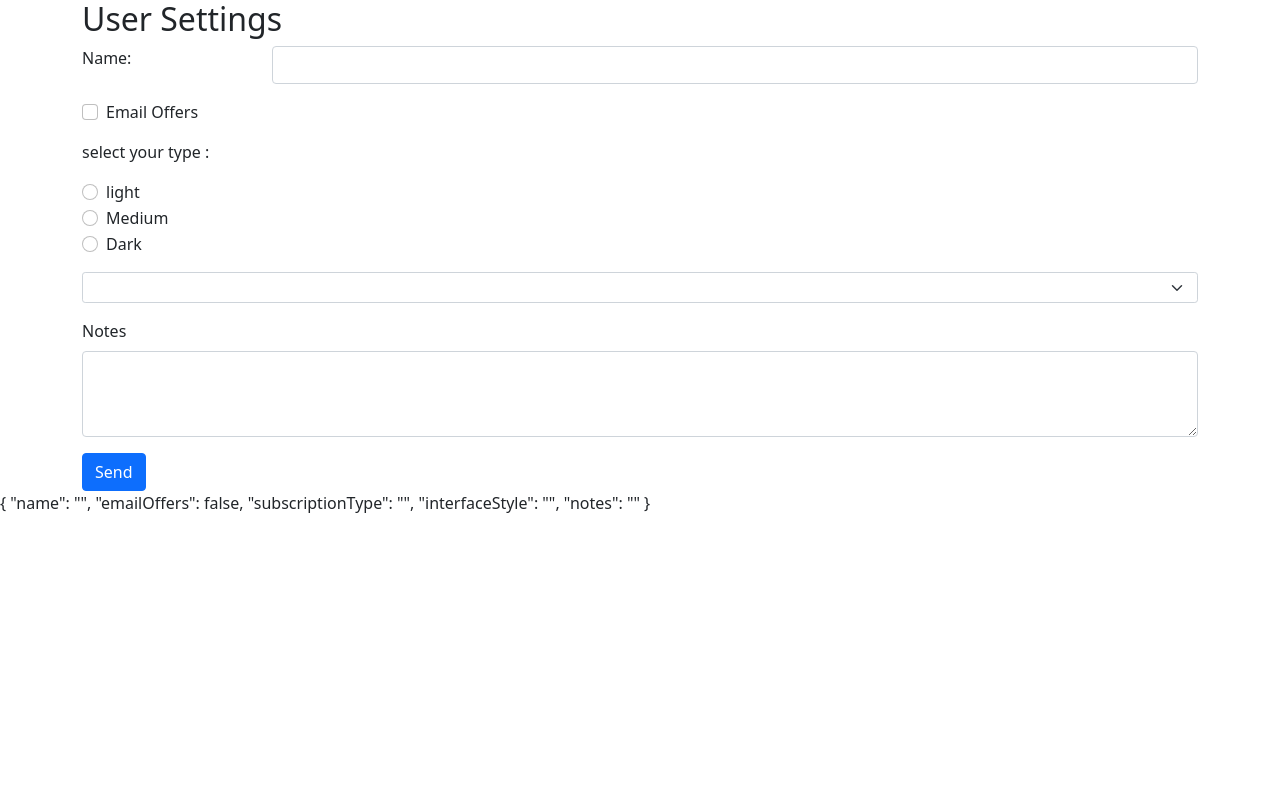
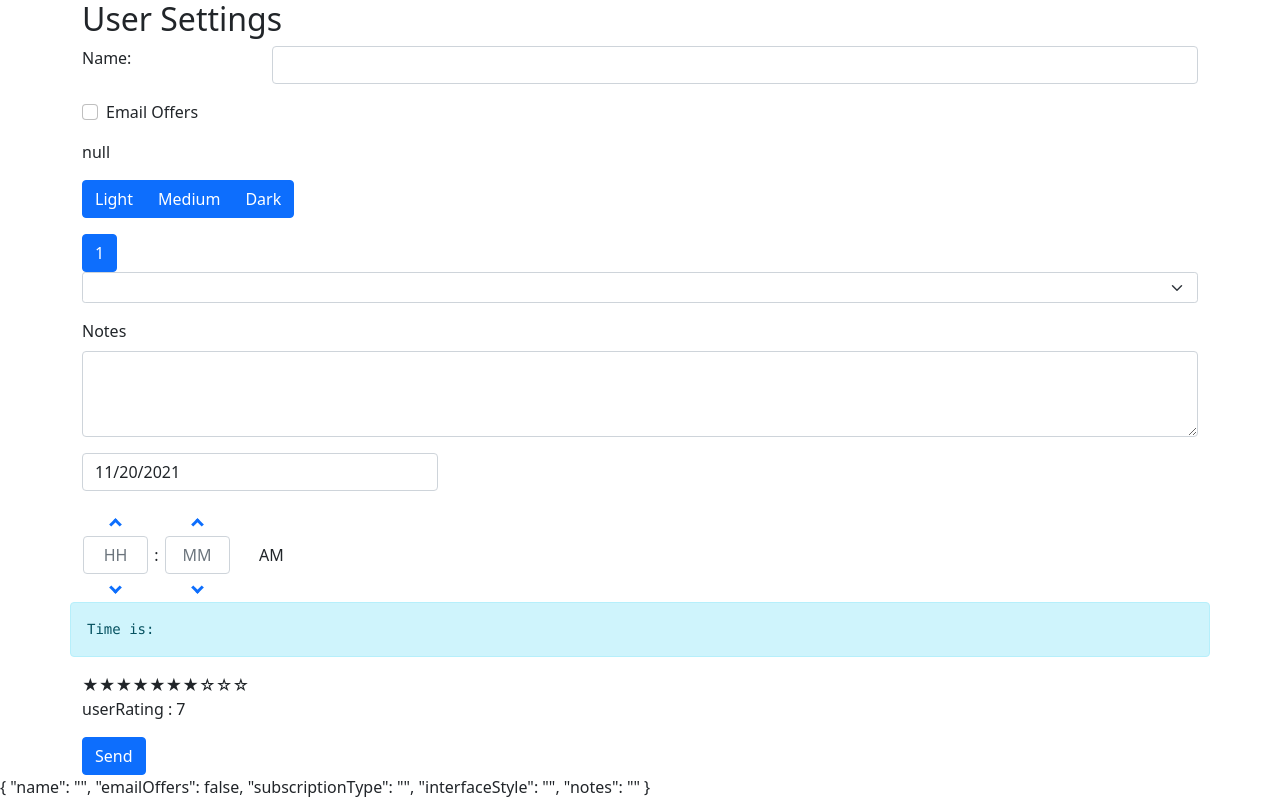
Before and after one commit to hodasalah/angular-form, an Angular app: page / in a window 1280 px wide. Built offline with nearby package versions, Linux system fonts and the light colour scheme.

Commit message:
ngx-bootstrap

```diff
--- a/angular.json
+++ b/angular.json
@@ -27,6 +27,7 @@
               "src/assets"
             ],
             "styles": [
+              "node_modules/ngx-bootstrap/datepicker/bs-datepicker.css",
               "node_modules/bootstrap/dist/css/bootstrap.min.css",
               "src/styles.css"
             ],
@@ -99,9 +100,21 @@
             ],
             "scripts": []
           }
+        },
+        "lint": {
+          "builder": "@angular-eslint/builder:lint",
+          "options": {
+            "lintFilePatterns": [
+              "src/**/*.ts",
+              "src/**/*.html"
+            ]
+          }
         }
       }
     }
   },
-  "defaultProject": "form-demo"
+  "defaultProject": "form-demo",
+  "cli": {
+    "defaultCollection": "@angular-eslint/schematics"
+  }
 }
--- a/src/app/app.module.ts
+++ b/src/app/app.module.ts
@@ -4,6 +4,12 @@ import { HttpClientModule } from '@angular/common/http';
 import { AppComponent } from './app.component';
 import { FormsModule } from '@angular/forms';
 import { UserSettingsFormComponent } from './user-settings-form/user-settings-form.component';
+import { ButtonsModule } from 'ngx-bootstrap/buttons';
+import { BrowserAnimationsModule } from '@angular/platform-browser/animations';
+
+import { BsDatepickerModule } from 'ngx-bootstrap/datepicker';
+import { TimepickerModule } from 'ngx-bootstrap/timepicker';
+import { RatingModule } from 'ngx-bootstrap/rating';
 
 @NgModule({
   declarations: [
@@ -13,7 +19,12 @@ import { UserSettingsFormComponent } from './user-settings-form/user-settings-fo
   imports: [
     BrowserModule,
     HttpClientModule,
-    FormsModule
+    FormsModule,
+    ButtonsModule.forRoot(),
+    BrowserAnimationsModule,
+    BsDatepickerModule.forRoot(),
+    TimepickerModule.forRoot(),
+    RatingModule.forRoot()
   ],
   providers: [],
   bootstrap: [AppComponent]
--- a/src/app/user-settings-form/user-settings-form.component.html
+++ b/src/app/user-settings-form/user-settings-form.component.html
@@ -26,29 +26,22 @@
       </label>
     </div>
     <div class="mb-3">
-      <p>select your type :</p>
-      <div class="form-check">
-        <input class="form-check-input" type="radio" name="interfaceStyle" id="interfaceStyle1" value="light"
-          [(ngModel)]="userSettings.interfaceStyle">
-        <label class="form-check-label" for="interfaceStyle1">
-          light
-        </label>
+      <p>{{userSettings.interfaceStyle || 'null'}}</p>
+
+      <div class="btn-group">
+        <label class="btn btn-primary" [(ngModel)]="userSettings.interfaceStyle" btnRadio="Light" tabindex="0"
+          role="button" name="interfaceStyle" id="interfaceStyle1">Light</label>
+        <label class="btn btn-primary" [(ngModel)]="userSettings.interfaceStyle" btnRadio="Medium" tabindex="0"
+          role="button" name="interfaceStyle" id="interfaceStyle2">Medium</label>
+        <label class="btn btn-primary" [(ngModel)]="userSettings.interfaceStyle" btnRadio="Dark" tabindex="0"
+          role="button" name="interfaceStyle" id="interfaceStyle3">Dark</label>
       </div>
-      <div class="form-check">
-        <input class="form-check-input" type="radio" name="interfaceStyle" id="interfaceStyle2" value="medium"
-          [(ngModel)]="userSettings.interfaceStyle">
-        <label class="form-check-label" for="interfaceStyle2">
-          Medium
-        </label>
-      </div>
-      <div class="form-check">
-        <input class="form-check-input" type="radio" name="interfaceStyle" id="interfaceStyle3" value="dark"
-          [(ngModel)]="userSettings.interfaceStyle">
-        <label class="form-check-label" for="interfaceStyle3">
-          Dark
-        </label>
-      </div>
+
     </div>
+    <button type="button" class="btn btn-primary" [(ngModel)]="singleModel" name="singleModel" btnCheckbox
+      [btnCheckboxTrue]="true" [btnCheckboxFalse]="false">
+      {{singleModel}}
+    </button>
     <select class="form-select form-group form-select-sm mb-3" aria-label=".form-select-lg example"
       name='subscriptionType' [(ngModel)]="userSettings.subscriptionType">
 
@@ -59,6 +52,26 @@
       <textarea class="form-control" id="notes" rows="3" name='notes' [(ngModel)]="userSettings.notes"></textarea>
     </div>
     <div class="alert alert-danger" [hidden]="!postError && form.invalid">{{postErrorMessage}}</div>
+
+
+    <div class="row">
+      <div class="col-xs-12 col-12 col-md-4 form-group mb-3">
+        <input type="text" placeholder="Datepicker" class="form-control" [(ngModel)]='startDate' name='startDate'
+          bsDatepicker>
+      </div>
+      <!-- <div class="col-xs-12 col-12 col-md-4 form-group mb-3">
+        <input type="text" placeholder="Daterangepicker" class="form-control" bsDaterangepicker>
+      </div> -->
+      <timepicker name="mytime" [(ngModel)]="mytime"></timepicker>
+      <pre class="alert alert-info">Time is: {{mytime}}</pre>
+    </div>
+
+    <div class="form-group">
+      <rating name="userRate" [(ngModel)]="userRate" [max]="maxRating" [readonly]="isReadonly"
+        (onHover)="hoveringOver($event)" (onLeave)="resetStar()" [titles]="['one','two','three']"></rating>
+      <p>userRating : {{userRate}}</p>
+    </div>
+
     <button class="btn btn-primary">Send</button>
   </form>
 </div>
--- a/src/app/user-settings-form/user-settings-form.component.ts
+++ b/src/app/user-settings-form/user-settings-form.component.ts
@@ -21,8 +21,24 @@ export class UserSettingsFormComponent implements OnInit {
   userSettings = { ...this.originalUserSettings }
   postError: Boolean = false;
   postErrorMessage: String = ''
-  subscriptionTypes: Observable<string[]> = this.dataService.getAsyncSubscriptionTypes();
+  subscriptionTypes!: Observable<string[]>;
+  startDate!: Date;
+  singleModel = "1";
+  mytime!: Date
+  maxRating = 10;
+  userRate = 7;
+  isReadonly = false;
+  overStar: number | undefined;
+  percent = 0;
 
+  hoveringOver(value: number): void {
+    this.overStar = value;
+    this.percent = (value / this.maxRating) * 100;
+  }
+
+  resetStar(): void {
+    this.overStar = void 0;
+  }
   constructor(private dataService: DataService) { }
   onHttpError(errResponse: any): void {
     console.log('error: ', errResponse)
@@ -30,15 +46,16 @@ export class UserSettingsFormComponent implements OnInit {
     this.postErrorMessage = errResponse.error.postErrorMessage
   }
   onSubmit(form: NgForm) {
-    if (form.valid) {
-      this.dataService.postDatafromForm(this.userSettings).subscribe({
-        next: (data) => { console.log('success', data) },
-        error: (err) => { this.onHttpError(err) }
-      })
-    } else {
-      this.postError = true
-      this.postErrorMessage = 'Please Fix the above errors...'
-    }
+    console.log(form.value);
+    // if (form.valid) {
+    //   this.dataService.postDatafromForm(this.userSettings).subscribe({
+    //     next: (data) => { console.log('success', data) },
+    //     error: (err) => { this.onHttpError(err) }
+    //   })
+    // } else {
+    //   this.postError = true
+    //   this.postErrorMessage = 'Please Fix the above errors...'
+    // }
 
   }
   onBlur(formField: NgModel) {
@@ -46,6 +63,9 @@ export class UserSettingsFormComponent implements OnInit {
   }
 
   ngOnInit(): void {
+    this.subscriptionTypes = this.dataService.getAsyncSubscriptionTypes();
+    this.startDate = new Date();
+    this.mytime == new Date();
 
   }
 
```
Also changed, not shown: package.json (+13 -2 lines), .eslintrc.json (added), 1 other file (tests, documents, lock files or other folders).
